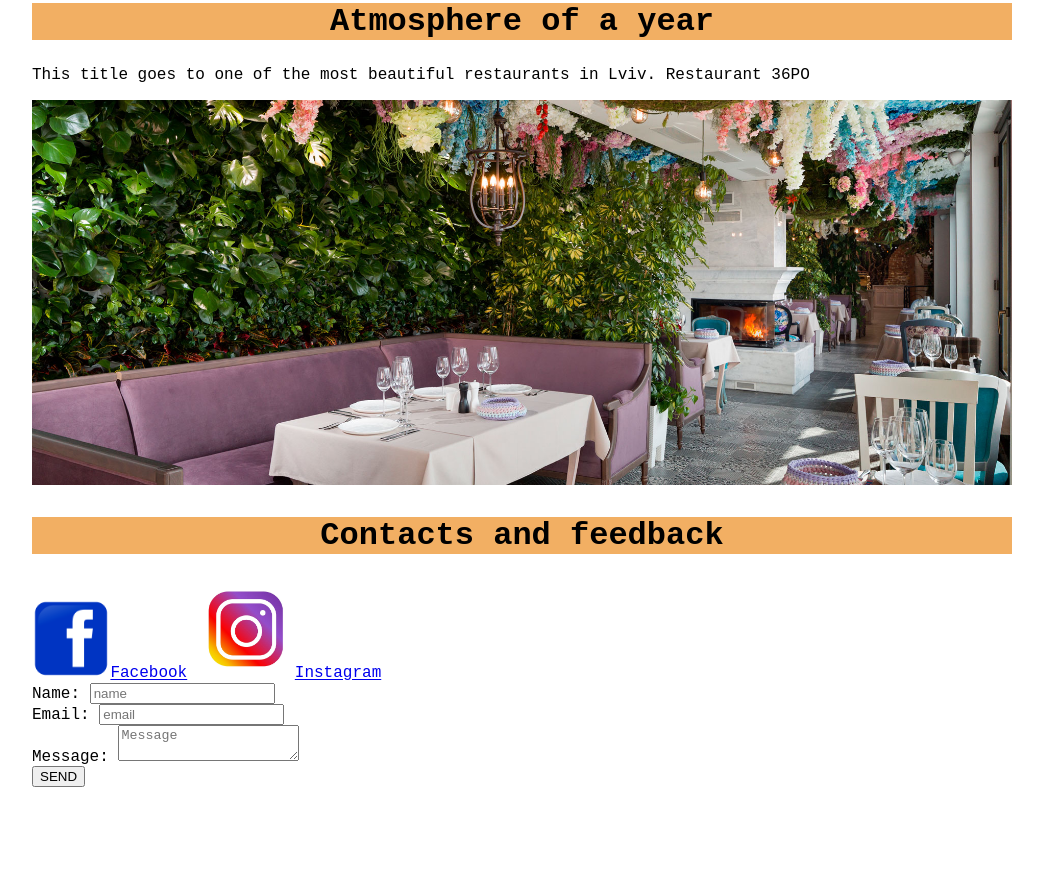
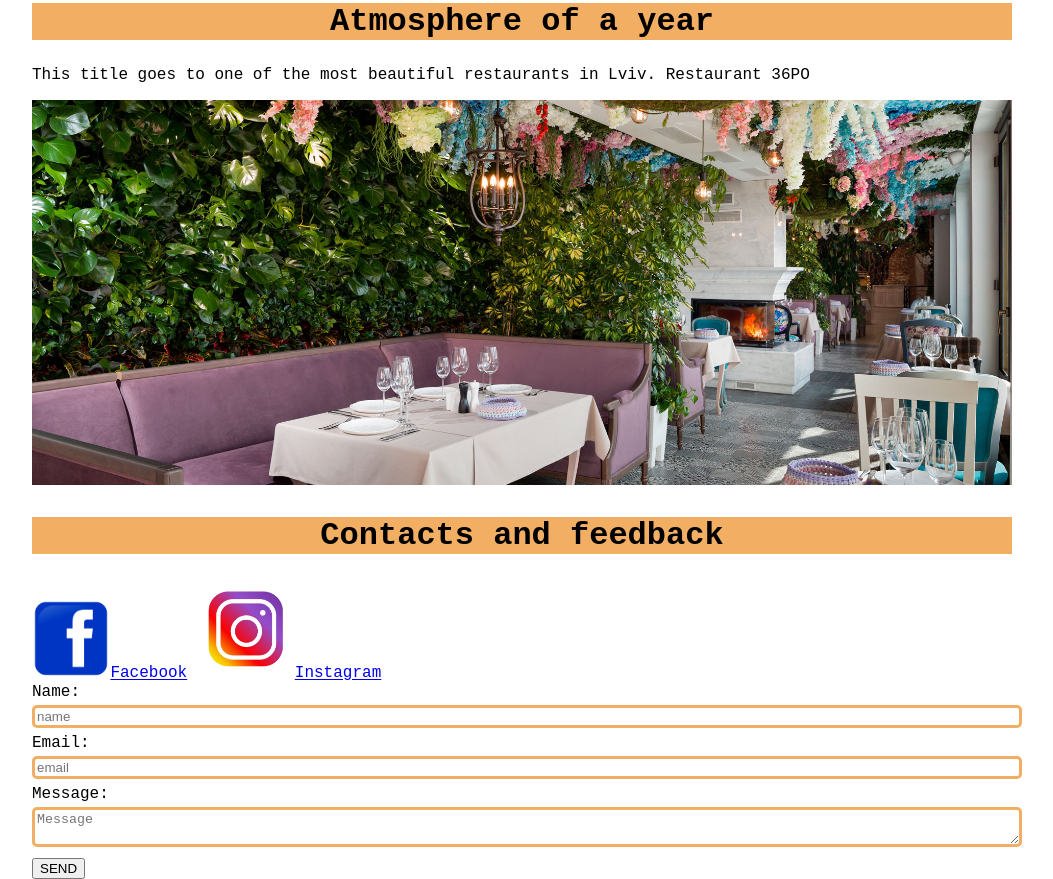
Before and after one commit to DanyAndr/homeproject, a plain HTML site: page index.html in a window 1280 px wide. Shown: the part 2207-3086 px from the top of the page, without its empty margins (118-1171 px from the left). Before the commit the page ends 2994 px from the top, so only its background shows below. Drawn offline with Linux system fonts and the light colour scheme.

Commit message:
danyandr

```diff
--- a/css/index.css
+++ b/css/index.css
@@ -57,6 +57,35 @@ h3 {
     font-size: 1.5rem;
 }
 
+input[type=text] {
+    width: 100%;
+    pedding: 15px;
+    border: 3px solid #f2af63;
+    border-radius: 5px;
+    margin-top: 4px;
+    margin-bottom:6px;
+    resize: vertical;
+}
+
+input[type=email] {
+     width: 100%;
+    pedding: 15px;
+    border: 3px solid #f2af63;
+    border-radius: 5px;
+    margin-top: 4px;
+    margin-bottom:6px;
+    resize: vertical;
+}
+
+textarea[id=msg] {
+     width: 100%;
+    pedding: 15px;
+    border: 3px solid #f2af63;
+    border-radius: 5px;
+    margin-top: 4px;
+    margin-bottom:6px;
+    resize: vertical;
+}
 
 @media (max-width: 620px) {
 
```
